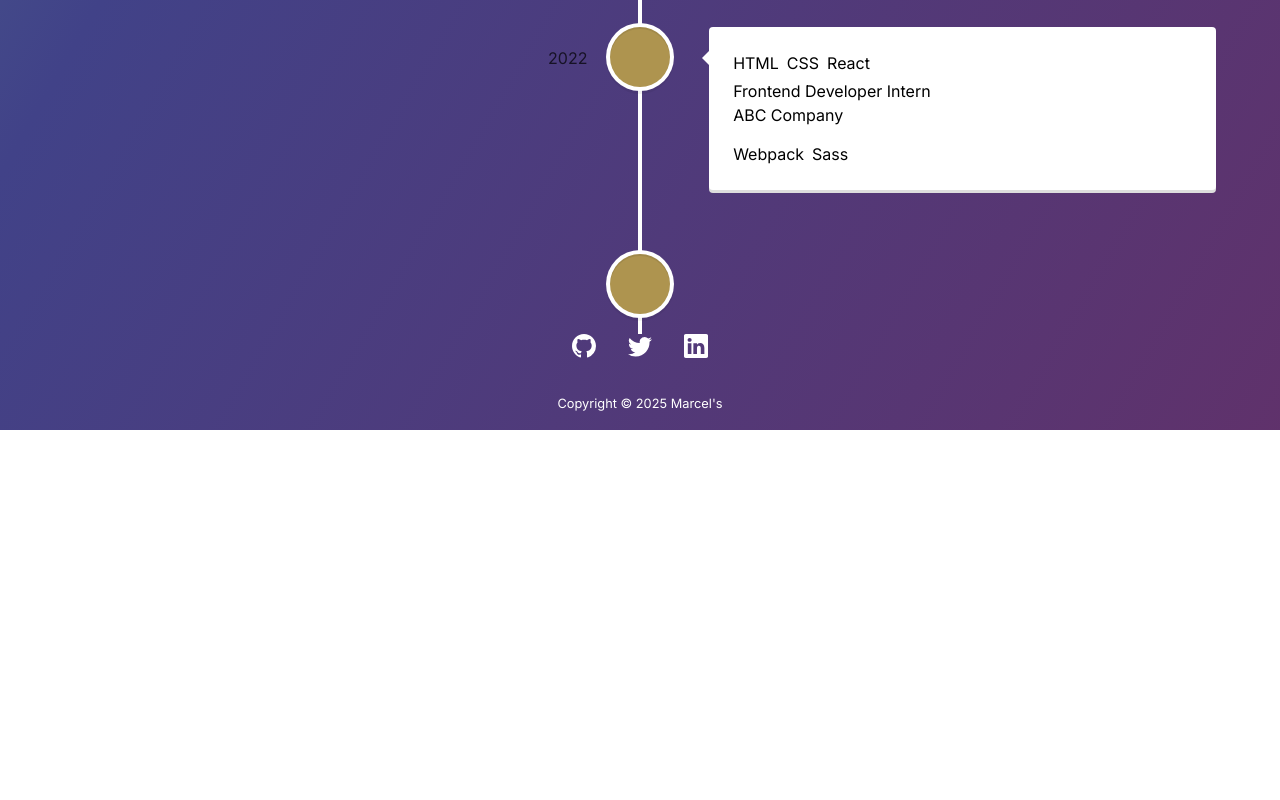
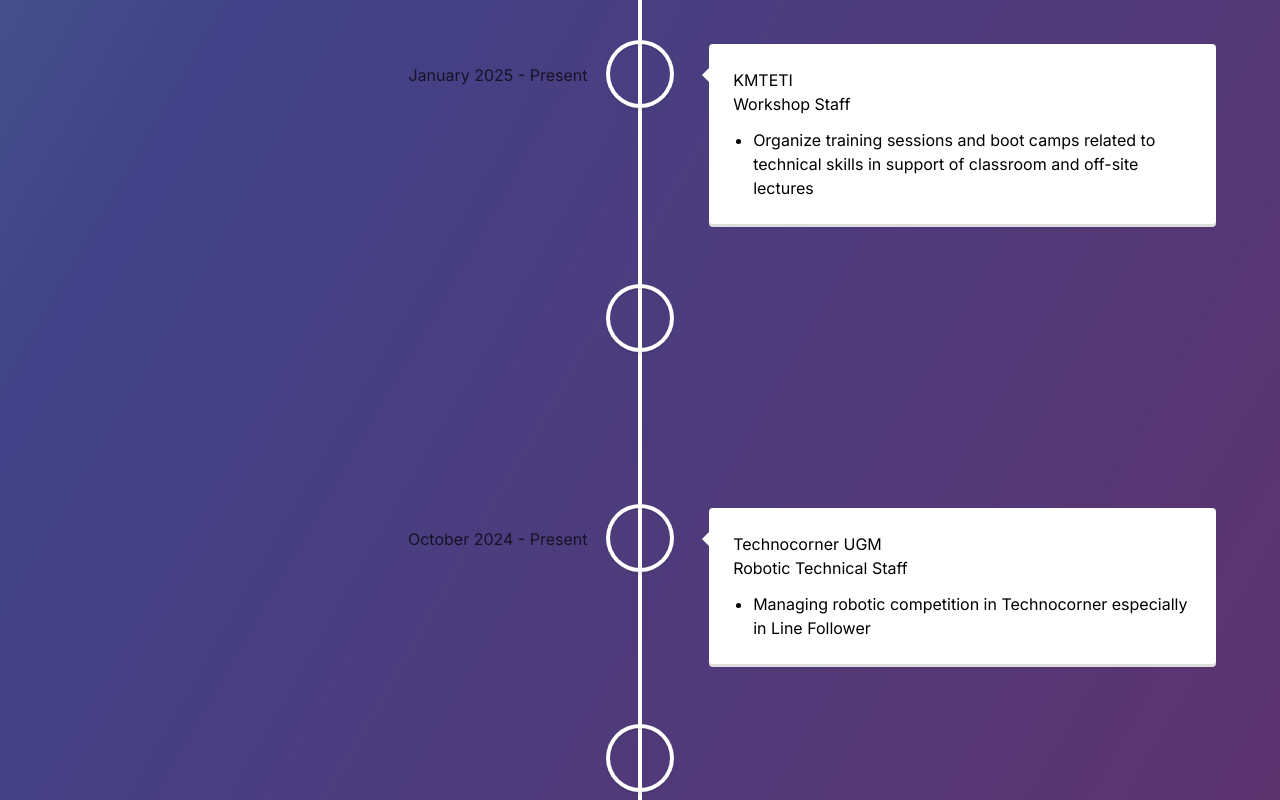
Before and after one commit to dnday/portfolio-1, a React (Vite) app: page /about in a window 1280 px wide. Shown: the part 880-1680 px from the top of the page. Before the commit the page ends 1310 px from the top, so only its background shows below. Built offline with nearby package versions, Linux system fonts and the light colour scheme.

Commit message:
feat: add page transition

```diff
--- a/package.json
+++ b/package.json
@@ -11,7 +11,7 @@
   },
   "dependencies": {
     "@tailwindcss/vite": "^4.0.17",
-    "framer-motion": "^12.6.2",
+    "framer-motion": "^12.6.3",
     "react": "^19.0.0",
     "react-bootstrap": "^2.10.9",
     "react-dom": "^19.0.0",
--- a/src/components/about.jsx
+++ b/src/components/about.jsx
@@ -8,71 +8,67 @@
 import Badge from "react-bootstrap/Badge";
 
 const About = () => {
-  const [inView, setInView] = useState(false);
+  const [inView, setInView] = useState(new Set());
 
   const resumeExperience = [
     {
-      title: "Software Developer Intern",
-      company: "XYZ Company",
-      years: "2023",
-      mainTech: ["JavaScript", "React"],
-      technologies: ["Node.js", "MongoDB", "Express"],
+      organization: "KOMATIK UGM",
+      position: "Member of IoT Gama",
+      tasks: ["Learn about IoT (sensors, microcontroller, programming language, LoRa) and its application to solve real-world problems"],
+      startDate: "February 2025",
+      endDate: "Present",
     },
     {
-      title: "Frontend Developer Intern",
-      company: "ABC Company",
-      years: "2022",
-      mainTech: ["HTML", "CSS", "React"],
-      technologies: ["Webpack", "Sass"],
+      organization: "KMTETI",
+      position: "Workshop Staff",
+      tasks: ["Organize training sessions and boot camps related to technical skills in support of classroom and off-site lectures"],
+      startDate: "January 2025",
+      endDate: "Present",
+    },
+    {
+      organization: "FindIT! UGM",
+      position: "Logistic Division Staff",
+      tasks: ["Managing needs of the event including property, korsa/workshirt, and consumption"],
+      startDate: "October 2024",
+      endDate: "Present",
+    },
+    {
+      organization: "Technocorner UGM",
+      position: "Robotic Technical Staff",
+      tasks: ["Managing robotic competition in Technocorner especially in Line Follower"],
+      startDate: "October 2024",
+      endDate: "Present",
+    },
+    {
+      organization: "Misa Kampus UGM",
+      position: "Staff of Human Resources and Development",
+      tasks: ["Engaged in staff recruitment and development programs"],
+      startDate: "September 2024",
+      endDate: "Present",
     },
   ];
 
-  const resumeBasicInfo = {
-    section_name: { experience: "Experience" },
-  };
-
-  const sectionName = resumeBasicInfo.section_name.experience;
-
   const work = resumeExperience.map((work, i) => {
-    const technologies = work.technologies;
-    const mainTechnologies = work.mainTech;
-
-    const mainTech = mainTechnologies.map((technology, i) => {
-      return (
-        <Badge pill className="main-badge mr-2 mb-2" key={i}>
-          {technology}
-        </Badge>
-      );
-    });
-
-    const tech = technologies.map((technology, i) => {
-      return (
-        <Badge pill className="experience-badge mr-2 mb-2" key={i}>
-          {technology}
-        </Badge>
-      );
-    });
+    const tasks = work.tasks.map((task, index) => (
+      <li key={index} className="list-disc ml-5">
+        {task}
+      </li>
+    ));
 
     return (
       <VerticalTimelineElement
-        className={`vertical-timeline-element--work ${inView ? "animate" : ""}`}
-        date={work.years}
-        iconStyle={{
-          background: "#AE944F",
-          color: "#fff",
-          textAlign: "center",
-        }}
-        icon={<i className="fab fa-angular experience-icon"></i>}
+        className={`vertical-timeline-element--work ${inView.has(i) ? "animate" : ""}`}
+        date={`${work.startDate} - ${work.endDate}`}
         key={i}
+        icon={<span className="iconify" data-icon="mdi:dot" data-inline="false"></span>}
       >
-        <div style={{ textAlign: "left", marginBottom: "4px" }}>{mainTech}</div>
         <h3 className="vertical-timeline-element-title" style={{ textAlign: "left" }}>
-          {work.title}
+          {work.organization}
         </h3>
         <h4 className="vertical-timeline-element-subtitle" style={{ textAlign: "left" }}>
-          {work.company}
+          {work.position}
         </h4>
-        <div style={{ textAlign: "left", marginTop: "15px" }}>{tech}</div>
+        <ul className="mt-3">{tasks}</ul>
       </VerticalTimelineElement>
     );
   });
@@ -82,7 +78,7 @@
       (entries) => {
         entries.forEach((entry) => {
           if (entry.isIntersecting) {
-            setInView(true);
+            setInView((prevInView) => new Set(prevInView).add(parseInt(entry.target.getAttribute('data-index'), 10)));
             observer.unobserve(entry.target); // Stop observing once it's in view
           }
         });
@@ -90,8 +86,11 @@
       { threshold: 0.5 } // Trigger when 50% of the element is in view
     );
 
-    const timelineElements = document.querySelectorAll('.vertical-timeline-element');
-    timelineElements.forEach((element) => observer.observe(element));
+    const timelineElements = document.querySelectorAll('.vertical-timeline-element--work');
+    timelineElements.forEach((element, index) => {
+      element.setAttribute('data-index', index);
+      observer.observe(element);
+    });
 
     return () => {
       observer.disconnect(); // Cleanup observer on unmount
@@ -121,7 +120,6 @@
             </div>
           </div>
 
-
           {/* Text container */}
           <div className="w-full">
             <div className="text-left border-0 rounded-xl background-radient sm:text-left">
@@ -137,9 +135,6 @@
             </div>
           </div>
         </div>
-
-
-
       </div>
 
       {/* Experience Section */}
@@ -151,14 +146,6 @@
       <div className="col-md-8 mx-auto mt-5">
         <VerticalTimeline>
           {work}
-          <VerticalTimelineElement
-            iconStyle={{
-              background: "#AE944F",
-              color: "#fff",
-              textAlign: "center",
-            }}
-            icon={<i className="fas fa-hourglass-start mx-auto experience-icon"></i>}
-          />
         </VerticalTimeline>
       </div>
     </>
--- a/src/components/footer.jsx
+++ b/src/components/footer.jsx
@@ -28,7 +28,7 @@
         <div className="copyright py-4 flex justify-center items-center text-center">
           <div className="container">
             <small>
-              Copyright &copy; {new Date().getFullYear()} {websiteName}
+              Copyright &copy; {new Date().getFullYear()} {websiteName}. Inspired by <a href="https://seanhalpin.xyz/" target="_blank" rel="noopener noreferrer">Se&aacute;n Halpin</a>.
             </small>
           </div>
         </div>
--- a/src/components/main.jsx
+++ b/src/components/main.jsx
@@ -1,21 +1,48 @@
-import { Route, Routes } from 'react-router-dom';  // Import Routes dan Route
+import { Route, Routes, useLocation } from 'react-router-dom';
+import { AnimatePresence } from 'framer-motion';
 import Nav from "./nav";
 import Hero from "./hero";
 import Skill from "./skill";
 import Project from "./project";
 import About from "./about";
 import Footer from "./footer";
+import ScrollToTop from './scrollToTop';
+import PageTransition from './pageTransition'; // Add this import
+
 
 const Main = () => {
+  const location = useLocation();
+
   return (
     <div className="font-inter gradient-background">
       <Nav />
-      <Routes>
-        <Route path="/home" element={<Hero />} />
-        <Route path="/skills" element={<Skill />} />
-        <Route path="/projects" element={<Project />} />
-        <Route path="/about" element={<About />} />
-      </Routes>
+      <ScrollToTop />
+
+      <AnimatePresence mode="wait">
+        <Routes location={location} key={location.pathname}>
+          <Route path="/" element={
+            <PageTransition type="fade">
+              <Hero />
+            </PageTransition>
+          } />
+          <Route path="/skills" element={
+            <PageTransition type="reveal">
+              <Skill />
+            </PageTransition>
+          } />
+          <Route path="/projects" element={
+            <PageTransition type="slide">
+              <Project />
+            </PageTransition>
+          } />
+          <Route path="/about" element={
+            <PageTransition type="flip">
+              <About />
+            </PageTransition>
+          } />
+        </Routes>
+      </AnimatePresence>
+
       <Footer />
     </div>
   );
--- a/src/components/nav.jsx
+++ b/src/components/nav.jsx
@@ -18,7 +18,7 @@
     <>
       <div className="flex justify-between items-center p-4 lg:flex-row">
         <div>
-          <Link to="/home" className="text-white font-mono text-3xl tracking-wider flex items-center">
+          <Link to="/" className="text-white font-mono text-3xl tracking-wider flex items-center">
             <FaDev className="mr-2" />
             Marcel
           </Link>
--- /dev/null
+++ b/src/components/pageTransition.jsx
@@ -0,0 +1,120 @@
+import { motion } from 'framer-motion';
+import PropTypes from 'prop-types';
+
+const PageTransition = ({ children, type = "fade" }) => {
+  // Collection of transition effects
+  const transitions = {
+    // Smooth fade with slight zoom
+    fade: {
+      initial: { opacity: 0, scale: 0.98 },
+      animate: {
+        opacity: 1,
+        scale: 1,
+        transition: {
+          duration: 0.7,
+          ease: [0.22, 1, 0.36, 1]
+        }
+      },
+      exit: {
+        opacity: 0,
+        scale: 1.02,
+        transition: {
+          duration: 0.5,
+          ease: [0.22, 1, 0.36, 1]
+        }
+      }
+    },
+
+    // Slide from side with rotation
+    slide: {
+      initial: { opacity: 0, x: -100, rotateY: 15 },
+      animate: {
+        opacity: 1,
+        x: 0,
+        rotateY: 0,
+        transition: {
+          duration: 0.6,
+          ease: [0.25, 1, 0.5, 1],
+          staggerChildren: 0.1
+        }
+      },
+      exit: {
+        opacity: 0,
+        x: 100,
+        rotateY: -15,
+        transition: {
+          duration: 0.4,
+          ease: [0.25, 1, 0.5, 1]
+        }
+      }
+    },
+
+    // Card flip effect
+    flip: {
+      initial: { opacity: 0, rotateX: 20, rotateY: -20, scale: 0.95 },
+      animate: {
+        opacity: 1,
+        rotateX: 0,
+        rotateY: 0,
+        scale: 1,
+        transition: {
+          duration: 0.8,
+          ease: [0.16, 1, 0.3, 1]
+        }
+      },
+      exit: {
+        opacity: 0,
+        rotateX: -20,
+        rotateY: 20,
+        scale: 0.95,
+        transition: {
+          duration: 0.5,
+          ease: [0.16, 1, 0.3, 1]
+        }
+      }
+    },
+
+    // Reveal from bottom
+    reveal: {
+      initial: { opacity: 0, y: 80 },
+      animate: {
+        opacity: 1,
+        y: 0,
+        transition: {
+          duration: 0.7,
+          ease: [0.2, 0.65, 0.3, 0.9]
+        }
+      },
+      exit: {
+        opacity: 0,
+        y: -80,
+        transition: {
+          duration: 0.5,
+          ease: [0.2, 0.65, 0.3, 0.9]
+        }
+      }
+    }
+  };
+
+  // Select the transition based on type prop
+  const selectedTransition = transitions[type] || transitions.fade;
+
+  return (
+    <motion.div
+      initial="initial"
+      animate="animate"
+      exit="exit"
+      variants={selectedTransition}
+      style={{ perspective: "1200px", transformStyle: "preserve-3d" }}
+    >
+      {children}
+    </motion.div>
+  );
+};
+
+PageTransition.propTypes = {
+  children: PropTypes.node.isRequired,
+  type: PropTypes.oneOf(['fade', 'slide', 'flip', 'reveal'])
+};
+
+export default PageTransition;
--- /dev/null
+++ b/src/components/scrollToTop.jsx
@@ -0,0 +1,13 @@
+import { useEffect } from 'react';
+import { useLocation } from 'react-router-dom';
+
+const ScrollToTop = () => {
+	const { pathname } = useLocation();
+
+	useEffect(() => {
+		window.scrollTo(0, 0);
+	}, [pathname]);
+	return null;
+};
+
+export default ScrollToTop;
--- a/src/components/skill.jsx
+++ b/src/components/skill.jsx
@@ -49,8 +49,8 @@
   }, []);
 
   return (
-    <div className="min-h-screen text-gray-100 flex flex-col justify-center items-center p-6">
-      <h1 className="text-4xl font-bold mb-6">My Skills</h1>
+    <div className="min-h-screen text-gray-100 flex flex-col items-center p-6">
+      <h1 className="font-serif text-7xl text-yellowg font-semibold mt-4 mb-7">My Skills.</h1>
       <div className="flex flex-wrap justify-center gap-6">
         {skills.map((skill, index) => (
           <div
```
Also changed, not shown: src/components/project.jsx (+5 -5 lines), 1 other file (tests, documents, lock files or other folders). Lines whose indentation alone changed are shown as unchanged.
